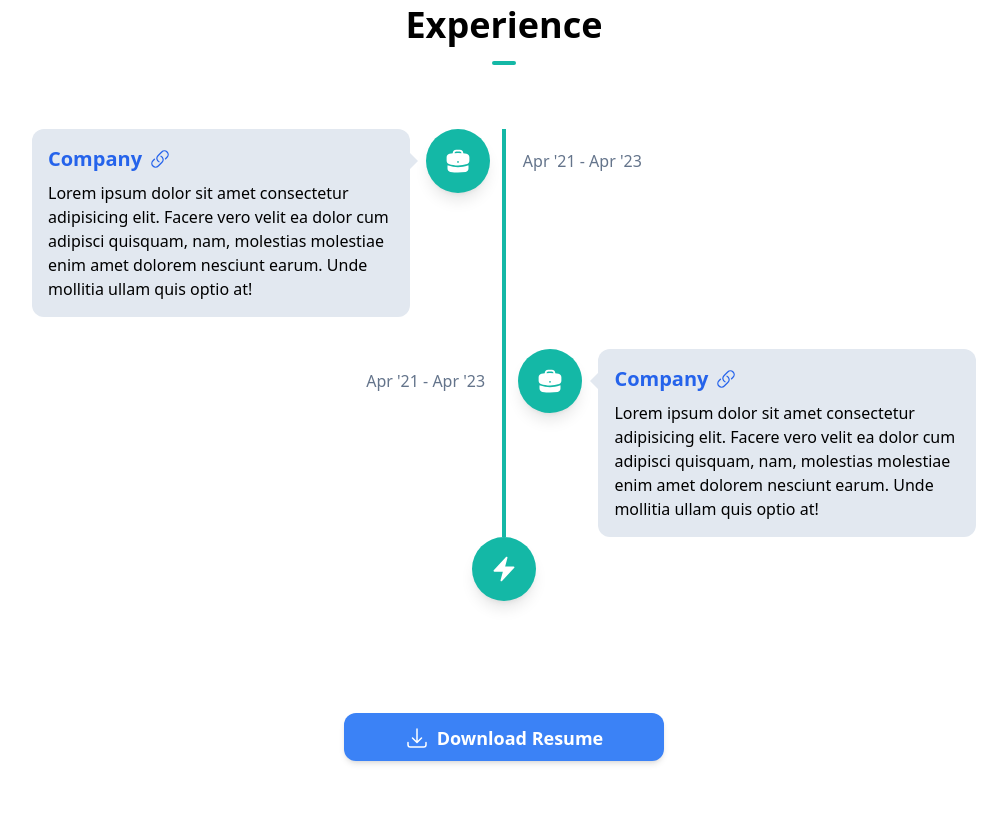
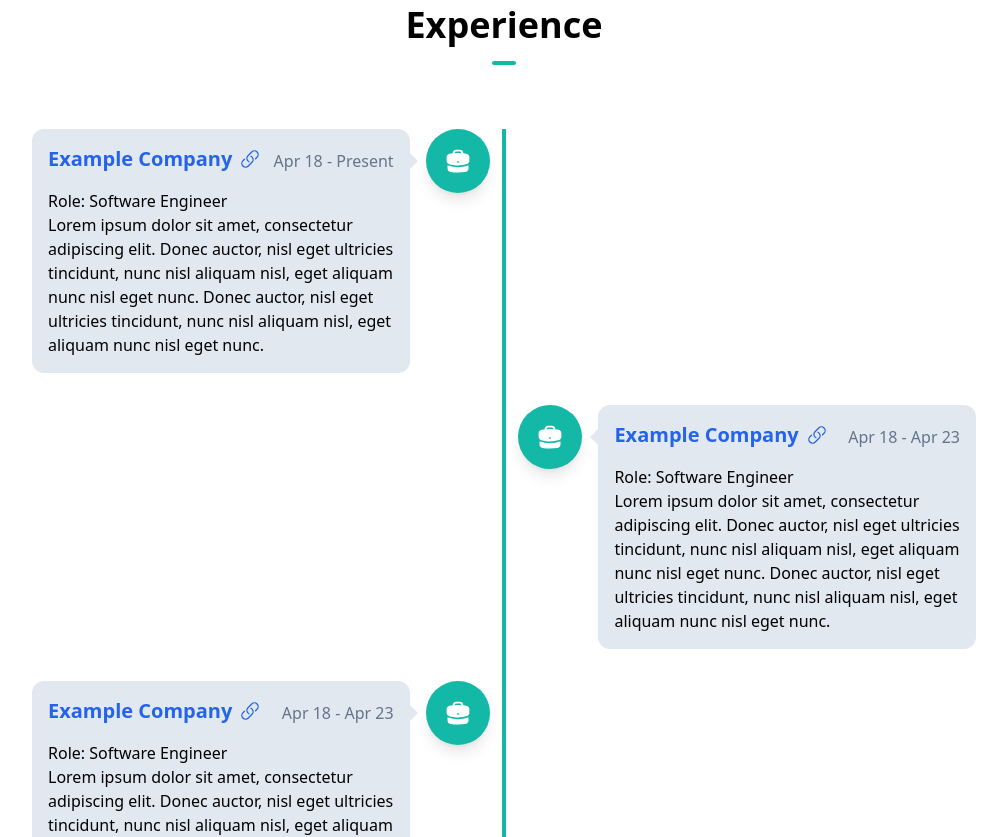
Before and after one commit to SDaian/ds-theme-portfolio, a Next.js app: page / in a window 1280 px wide. Shown: the part 1960-2797 px from the top of the page, without its empty margins (136-1143 px from the left). Built offline with nearby package versions, Linux system fonts and the light colour scheme.

Commit message:
feat: Add experience componente + navbar refactor

```diff
--- a/components/Experience/Components/ExperienceSection.tsx
+++ b/components/Experience/Components/ExperienceSection.tsx
@@ -3,9 +3,10 @@ import { useEffect, useRef } from 'react';
 import { HiBriefcase, HiBolt, HiLink } from 'react-icons/hi2';
 import { motion, useAnimation, useInView } from 'framer-motion';
 import { ResumeButton } from '../../ResumeButton';
+import { EXPERIENCE_ITEMS } from '../Data/ExperienceItems';
 
 const ExperienceSection = () => {
-  const array = [1, 2];
+  const array = EXPERIENCE_ITEMS;
 
   const ref = useRef(null);
   const controls = useAnimation();
@@ -25,7 +26,11 @@ const ExperienceSection = () => {
 
         <section className='overflow-hidden md:px-4 md:py-12'>
           <div className='container max-w-5xl mx-auto p-0 relative timelineVertical'>
-            {array.map((item, i) => (
+            {array.map(
+              (
+                { company, companyUrl, from, to, role, description, actual },
+                i
+              ) => (
                 <motion.div
                   ref={ref}
                   animate={controls}
@@ -33,7 +38,11 @@ const ExperienceSection = () => {
                   transition={{ duration: 0.6 }}
                   variants={{
                     visible: { x: 0, opacity: 1, scale: 1 },
-                  hidden: { x: i % 2 === 0 ? -50 : 50, opacity: 0, scale: 0.5 },
+                    hidden: {
+                      x: i % 2 === 0 ? -50 : 50,
+                      opacity: 0,
+                      scale: 0.5,
+                    },
                   }}
                   key={i}
                   className='timeline-item relative flex md:even:flex-row-reverse mb-8'
@@ -42,25 +51,32 @@ const ExperienceSection = () => {
                     <HiBriefcase className='inline-block text-white w-7 h-7' />
                   </div>
                   <div className='relative content bg-slate-200 p-4 grow md:grow-0 md:w-2/5 ribbon rounded-xl'>
-                  <h3 className='text-blue-600 font-semibold cursor-pointer flex items-center gap-2 text-xl mb-2'>
-                    Company <HiLink />
+                    <div className='flex justify-between flex-col gap-0.5 mb-2 md:flex-row'>
+                      <a
+                        href={companyUrl}
+                        target='_blank'
+                        rel='noreferrer'
+                        aria-label={`company URL: ${company}`}
+                      >
+                        <h3 className='text-blue-600 font-semibold cursor-pointer flex items-center gap-2 text-xl md:mb-2'>
+                          {company}
+                          <HiLink />
                         </h3>
-                  <p className='dark:text-black'>
-                    Lorem ipsum dolor sit amet consectetur adipisicing elit.
-                    Facere vero velit ea dolor cum adipisci quisquam, nam,
-                    molestias molestiae enim amet dolorem nesciunt earum. Unde
-                    mollitia ullam quis optio at!
-                  </p>
-                  <div className='flex justify-between items-center'>
-                    <span className='date absolute w-full top-5 text-slate-500 text-sm md:text-base'>
-                      Apr &#39;21 - Apr &#39;23
+                      </a>
+                      <div className='flex justify-between items-center mb-1'>
+                        <span className='text-slate-500 text-sm md:text-base'>
+                          {from} - {actual ? 'Present' : to}
                         </span>
                       </div>
                     </div>
+                    <span className='mt-2'>Role: {role}</span>
+                    <p className='dark:text-black'>{description}</p>
+                  </div>
                 </motion.div>
-            ))}
+              )
+            )}
           </div>
-          <div className='hidden md:flex items-center justify-center p-4 mt-[-3rem]'>
+          <div className='md:flex items-center justify-center p-4 pl-0 pt-0 md:pt-4 md:pl-4 mt-[-3rem]'>
             <div className='flex items-center justify-center w-16 h-16 shadow-lg rounded-full bg-teal-500'>
               <HiBolt className='inline-block text-white w-7 h-7' />
             </div>
--- a/components/Experience/Data/ExperienceItems.ts
+++ b/components/Experience/Data/ExperienceItems.ts
@@ -4,8 +4,48 @@ export const EXPERIENCE_ITEMS: ExperienceItem[] = [
   {
     company: 'Example Company',
     companyUrl: 'https://www.example-company.com/',
-    from: '2018',
-    to: '2023',
+    from: 'Apr 18',
+    to: 'Apr 23',
+    role: 'Software Engineer',
+    description:
+      'Lorem ipsum dolor sit amet, consectetur adipiscing elit. Donec auctor, nisl eget ultricies tincidunt, nunc nisl aliquam nisl, eget aliquam nunc nisl eget nunc. Donec auctor, nisl eget ultricies tincidunt, nunc nisl aliquam nisl, eget aliquam nunc nisl eget nunc.',
+    actual: true,
+  },
+  {
+    company: 'Example Company',
+    companyUrl: 'https://www.example-company.com/',
+    from: 'Apr 18',
+    to: 'Apr 23',
+    role: 'Software Engineer',
+    description:
+      'Lorem ipsum dolor sit amet, consectetur adipiscing elit. Donec auctor, nisl eget ultricies tincidunt, nunc nisl aliquam nisl, eget aliquam nunc nisl eget nunc. Donec auctor, nisl eget ultricies tincidunt, nunc nisl aliquam nisl, eget aliquam nunc nisl eget nunc.',
+    actual: false,
+  },
+  {
+    company: 'Example Company',
+    companyUrl: 'https://www.example-company.com/',
+    from: 'Apr 18',
+    to: 'Apr 23',
+    role: 'Software Engineer',
+    description:
+      'Lorem ipsum dolor sit amet, consectetur adipiscing elit. Donec auctor, nisl eget ultricies tincidunt, nunc nisl aliquam nisl, eget aliquam nunc nisl eget nunc. Donec auctor, nisl eget ultricies tincidunt, nunc nisl aliquam nisl, eget aliquam nunc nisl eget nunc.',
+    actual: false,
+  },
+  {
+    company: 'Example Company',
+    companyUrl: 'https://www.example-company.com/',
+    from: 'Apr 18',
+    to: 'Apr 23',
+    role: 'Software Engineer',
+    description:
+      'Lorem ipsum dolor sit amet, consectetur adipiscing elit. Donec auctor, nisl eget ultricies tincidunt, nunc nisl aliquam nisl, eget aliquam nunc nisl eget nunc. Donec auctor, nisl eget ultricies tincidunt, nunc nisl aliquam nisl, eget aliquam nunc nisl eget nunc.',
+    actual: false,
+  },
+  {
+    company: 'Example Company',
+    companyUrl: 'https://www.example-company.com/',
+    from: 'Apr 18',
+    to: 'Apr 23',
     role: 'Software Engineer',
     description:
       'Lorem ipsum dolor sit amet, consectetur adipiscing elit. Donec auctor, nisl eget ultricies tincidunt, nunc nisl aliquam nisl, eget aliquam nunc nisl eget nunc. Donec auctor, nisl eget ultricies tincidunt, nunc nisl aliquam nisl, eget aliquam nunc nisl eget nunc.',
--- a/components/Experience/Models/ExperienceItem.ts
+++ b/components/Experience/Models/ExperienceItem.ts
@@ -5,5 +5,5 @@ export type ExperienceItem = {
   to: string;
   role: string;
   description: string;
-  actual: false;
+  actual: boolean;
 };
--- a/components/Navbar/Components/Logo.tsx
+++ b/components/Navbar/Components/Logo.tsx
@@ -9,8 +9,7 @@ type LogoProps = {
 
 export const Logo = ({ navbar, setNavbar }: LogoProps) => {
   return (
-    <div>
-      <div className='flex items-center justify-between py-2 md:block'>
+    <div className='flex flex-grow items-center justify-between py-2 md:block'>
       <Link to='home'>
         <motion.div
           initial={{ x: -500, opacity: 0, scale: 0.5 }}
@@ -34,6 +33,5 @@ export const Logo = ({ navbar, setNavbar }: LogoProps) => {
         </motion.button>
       </div>
     </div>
-    </div>
   );
 };
--- a/components/Navbar/index.tsx
+++ b/components/Navbar/index.tsx
@@ -9,16 +9,27 @@ const Navbar = () => {
   const [navbar, setNavbar] = useState(false);
 
   return (
-    <header className='w-full mx-auto px-4 sm:px-20 fixed top-0 z-50 shadow backdrop-blur-md dark:shadow-slate-500'>
-      <div className='md:max-w-[1200px] md:mx-auto'>
-        <div className='relative justify-between md:items-center md:flex'>
-          <Logo navbar={navbar} setNavbar={setNavbar} />
-          <div className='hidden lg:block absolute left-[43%]'>
-            <SocialIcons className={'text-black'} />
-          </div>
-          <NavItems navbar={navbar} />
-        </div>
+    // <header className='w-full mx-auto px-4 sm:px-20 fixed top-0 z-50 shadow backdrop-blur-md dark:shadow-slate-500'>
+    //   <div className='md:max-w-[1200px] md:mx-auto'>
+    //     <div className='relative justify-between md:items-center md:flex'>
+    //       <Logo navbar={navbar} setNavbar={setNavbar} />
+    //       <div className='hidden lg:block absolute left-[43%]'>
+    //         <SocialIcons className={'text-black'} />
+    //       </div>
+    //       <NavItems navbar={navbar} />
+    //     </div>
+    //   </div>
+    // </header>
+    <header className='py-1 px-5 sm:px-20 flex flex-col md:flex-row items-center fixed top-0 w-full justify-between z-40 shadow backdrop-blur-md dark:shadow-slate-500'>
+      <div className='flex flex-grow sm:basis-0 basis-full w-full'>
+        <Logo navbar={navbar} setNavbar={setNavbar} />
       </div>
+      <nav className='hidden xl:block sm:hidden'>
+        <SocialIcons className={'text-black'} />
+      </nav>
+      <nav className='flex flex-grow md:justify-end basis-0 w-full'>
+        <NavItems navbar={navbar} />
+      </nav>
     </header>
   );
 };
--- a/styles/globals.css
+++ b/styles/globals.css
@@ -21,7 +21,7 @@
   }
 
   .timelineVertical {
-    @apply md:before:content-[''] md:before:absolute before:top-0 before:left-0 md:before:left-2/4 before:w-[4px] before:h-full before:bg-teal-500 before:translate-x-[-50%];
+    @apply before:absolute md:before:content-[''] md:before:absolute before:top-0 before:left-[30px] md:before:left-2/4 before:w-[4px] before:h-full before:bg-teal-500 before:translate-x-[-50%];
   }
 
   .ribbon {
```
Lines whose indentation alone changed are shown as unchanged.
